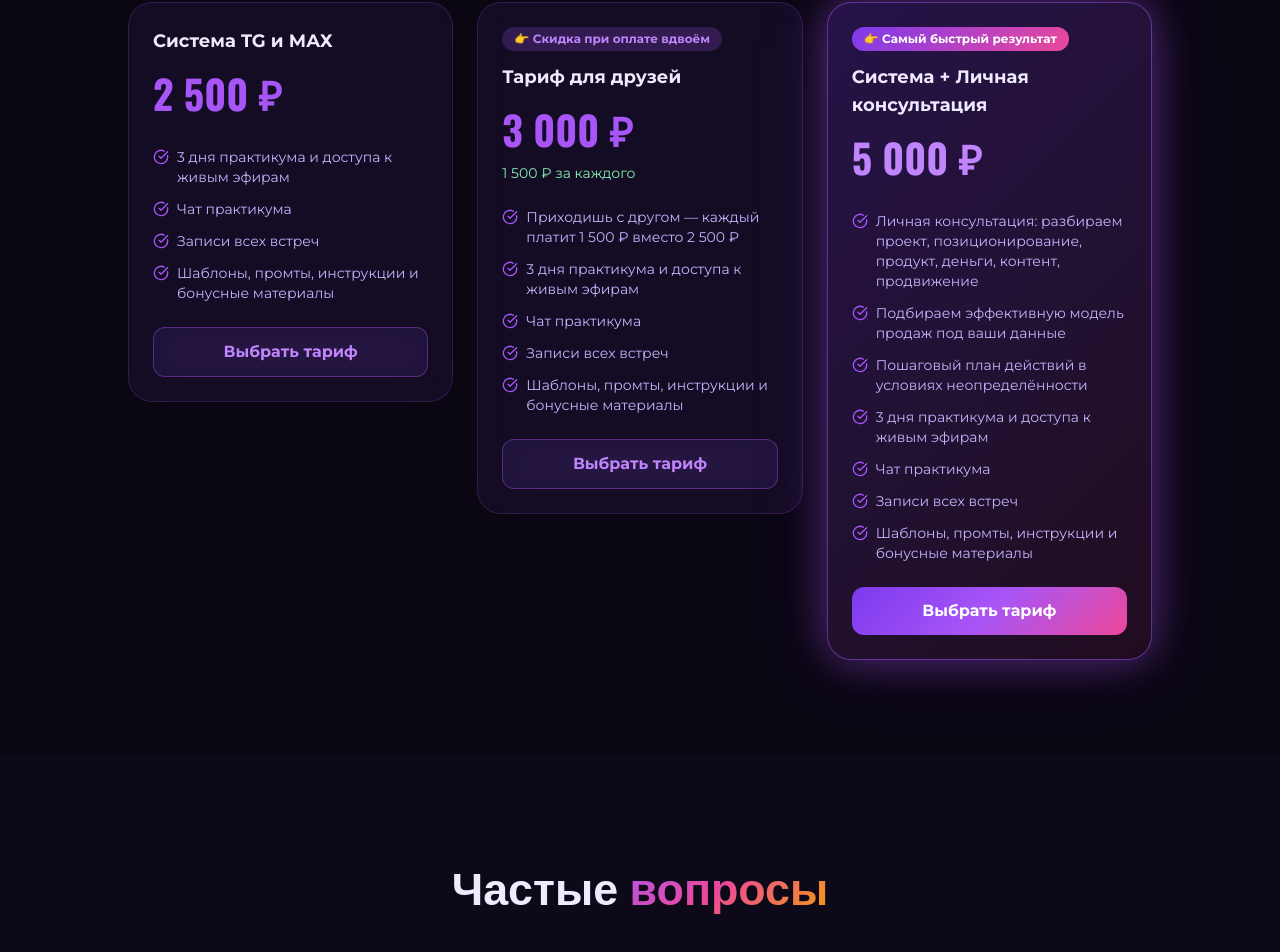
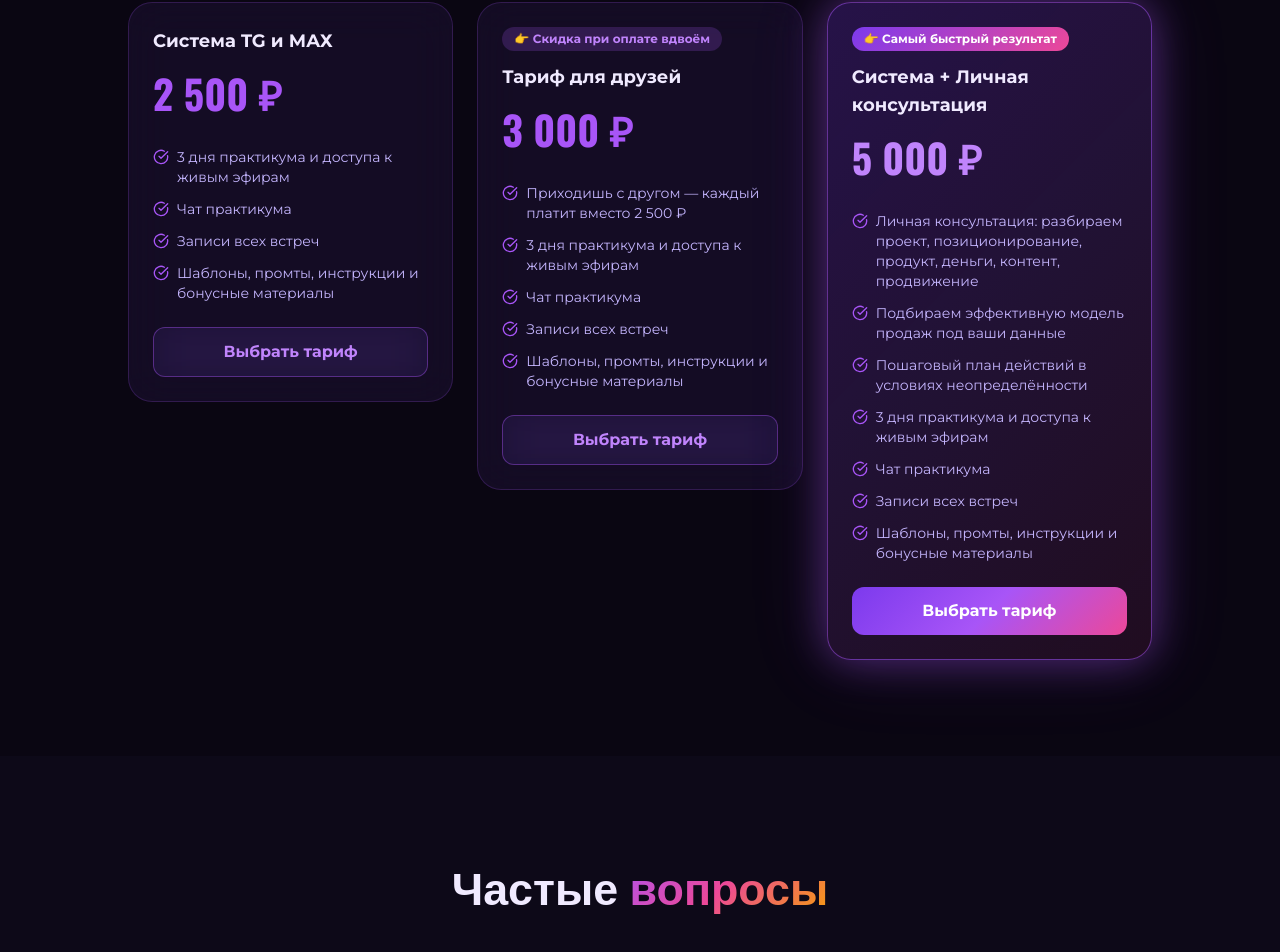
Before and after one commit to pr-poehali-dev/tg-max-sales-system, a React (Vite) app: page / in a window 1280 px wide. Shown: the part 5132-6084 px from the top of the page. Built offline with nearby package versions, Linux system fonts and the light colour scheme.

Commit message:
Удалены значения 1500

```diff
--- a/src/pages/Index.tsx
+++ b/src/pages/Index.tsx
@@ -102,9 +102,9 @@ const tariffs = [
     name: "Тариф для друзей",
     price: "3 000",
     badge: "Скидка при оплате вдвоём",
-    subprice: "1 500 ₽ за каждого",
+    subprice: null,
     features: [
-      "Приходишь с другом — каждый платит 1 500 ₽ вместо 2 500 ₽",
+      "Приходишь с другом — каждый платит вместо 2 500 ₽",
       "3 дня практикума и доступа к живым эфирам",
       "Чат практикума",
       "Записи всех встреч",
```
